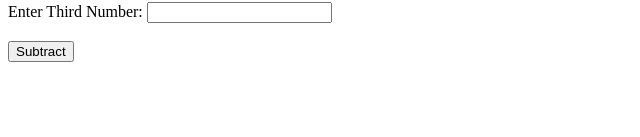
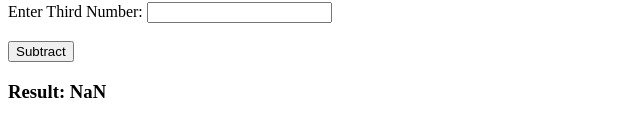
Before and after one commit to Alen-05/alenj, a plain HTML site: page index.html in a window 1280 px wide. Both pictures are taken after a click on the button "Subtract". Shown: the part 143-280 px from the top of the page, without its empty margins (0-640 px from the left). Drawn offline with Linux system fonts and the light colour scheme.

Commit message:
add frontend html

```diff
--- a/index.html
+++ b/index.html
@@ -19,6 +19,20 @@
   <button onclick="subtractNumbers()">Subtract</button>
 
   <h3 id="result"></h3>
+   <script>
+    function subtractNumbers() {
+      // Get values from inputs
+      var n1 = parseFloat(document.getElementById("num1").value);
+      var n2 = parseFloat(document.getElementById("num2").value);
+      var n3 = parseFloat(document.getElementById("num3").value);
+
+      // Subtract the numbers
+      var result = n1 - n2 - n3;
+
+      // Show the result
+      document.getElementById("result").innerText = "Result: " + result;
+    }
+  </script>
 
 
 
```
